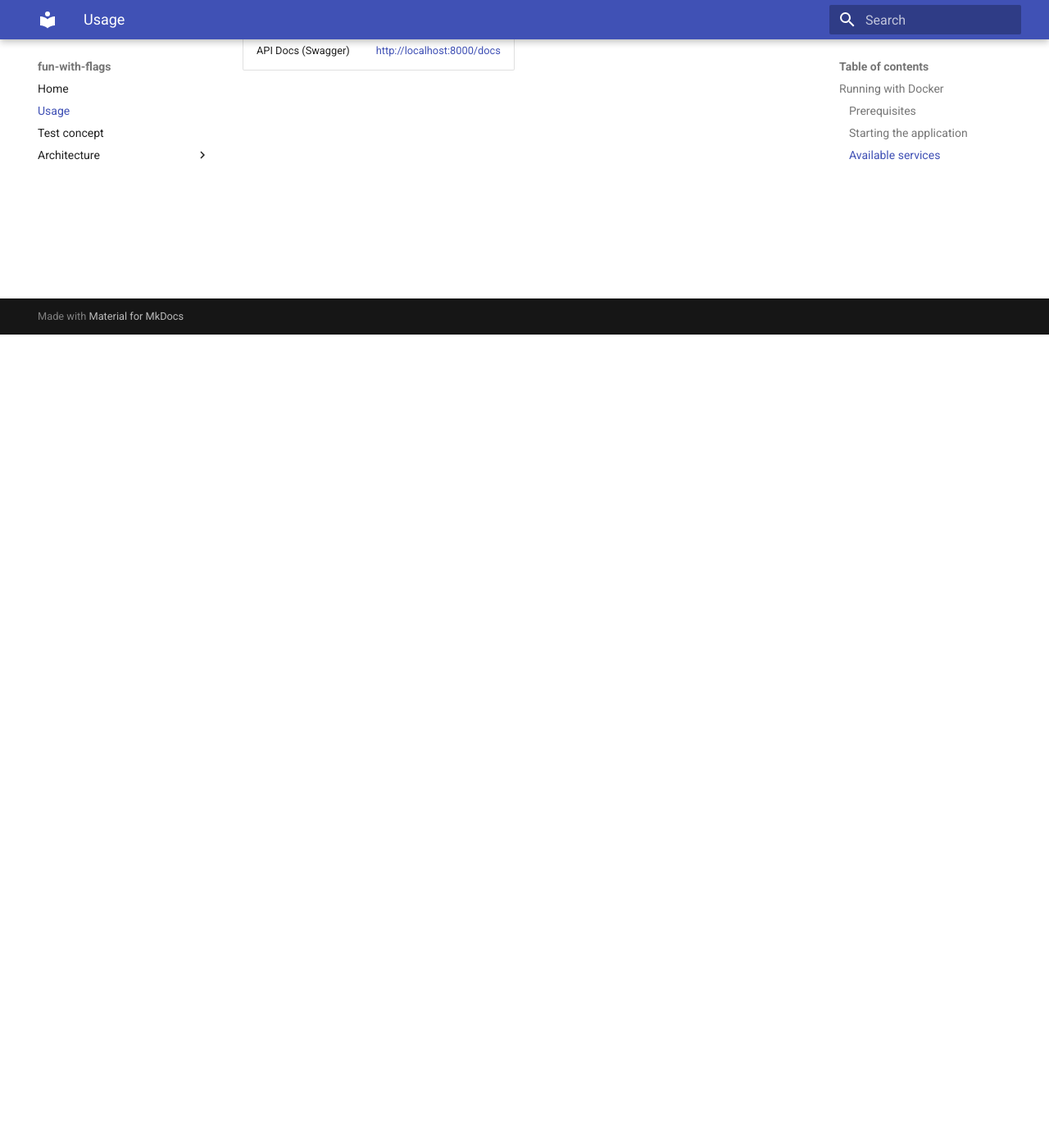
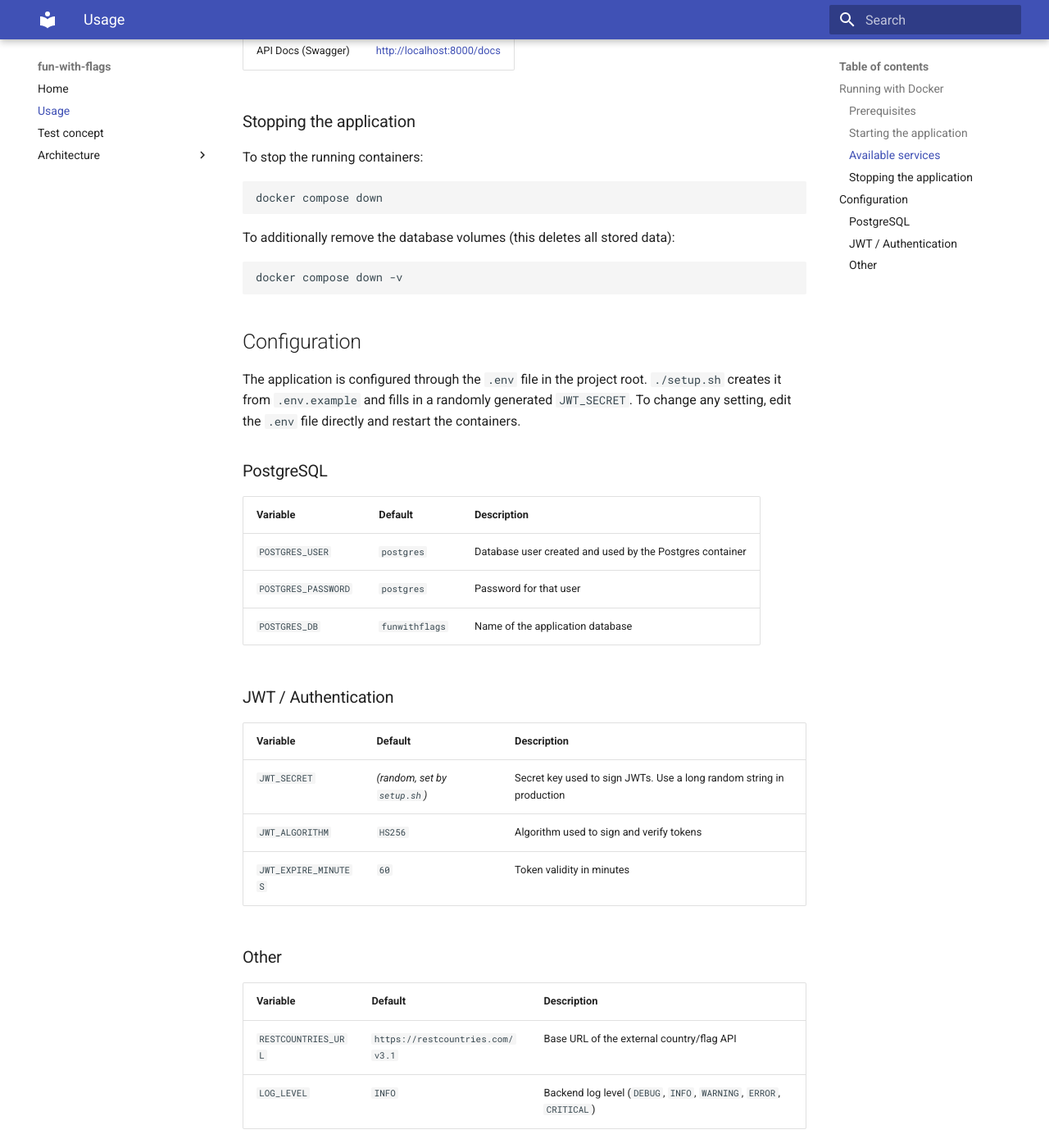
Before and after one commit to r0135tE1/sqs, an MkDocs documentation site: the page built from docs/usage.md, in a window 1280 px wide and 1400 px high, scrolled down 992 px. Shown: the whole window at 82% size. Built offline with MkDocs 1.6.1 and Material for MkDocs 9.7.7, drawn with Linux system fonts in a browser that asks for light colours.

Commit message:
usage um stopp und configuration erweitert

````diff
--- a/docs/usage.md
+++ b/docs/usage.md
@@ -38,3 +38,47 @@ After startup, the following services are reachable:
 | Frontend            | <http://localhost>           |
 | Backend API         | <http://localhost:8000>      |
 | API Docs (Swagger)  | <http://localhost:8000/docs> |
+
+### Stopping the application
+
+To stop the running containers:
+
+```bash
+docker compose down
+```
+
+To additionally remove the database volumes (this deletes all stored data):
+
+```bash
+docker compose down -v
+```
+
+## Configuration
+
+The application is configured through the `.env` file in the project root.
+`./setup.sh` creates it from `.env.example` and fills in a randomly generated
+`JWT_SECRET`. To change any setting, edit the `.env` file directly and restart
+the containers.
+
+### PostgreSQL
+
+| Variable            | Default        | Description                                         |
+| ------------------- | -------------- | --------------------------------------------------- |
+| `POSTGRES_USER`     | `postgres`     | Database user created and used by the Postgres container |
+| `POSTGRES_PASSWORD` | `postgres`     | Password for that user                              |
+| `POSTGRES_DB`       | `funwithflags` | Name of the application database                    |
+
+### JWT / Authentication
+
+| Variable             | Default                          | Description                                          |
+| -------------------- | -------------------------------- | ---------------------------------------------------- |
+| `JWT_SECRET`         | *(random, set by `setup.sh`)*    | Secret key used to sign JWTs. Use a long random string in production |
+| `JWT_ALGORITHM`      | `HS256`                          | Algorithm used to sign and verify tokens             |
+| `JWT_EXPIRE_MINUTES` | `60`                             | Token validity in minutes                            |
+
+### Other
+
+| Variable            | Default                          | Description                                         |
+| ------------------- | -------------------------------- | --------------------------------------------------- |
+| `RESTCOUNTRIES_URL` | `https://restcountries.com/v3.1` | Base URL of the external country/flag API           |
+| `LOG_LEVEL`         | `INFO`                           | Backend log level (`DEBUG`, `INFO`, `WARNING`, `ERROR`, `CRITICAL`) |
````
